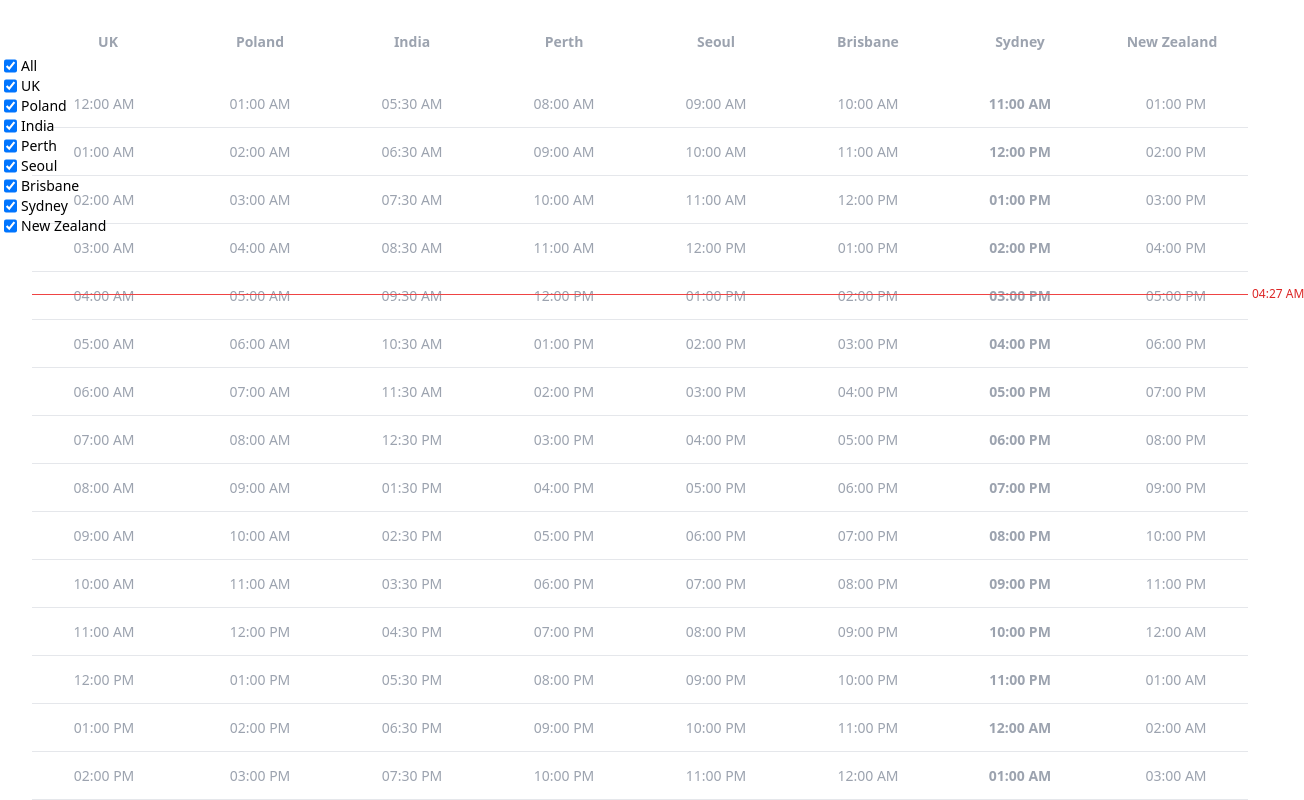
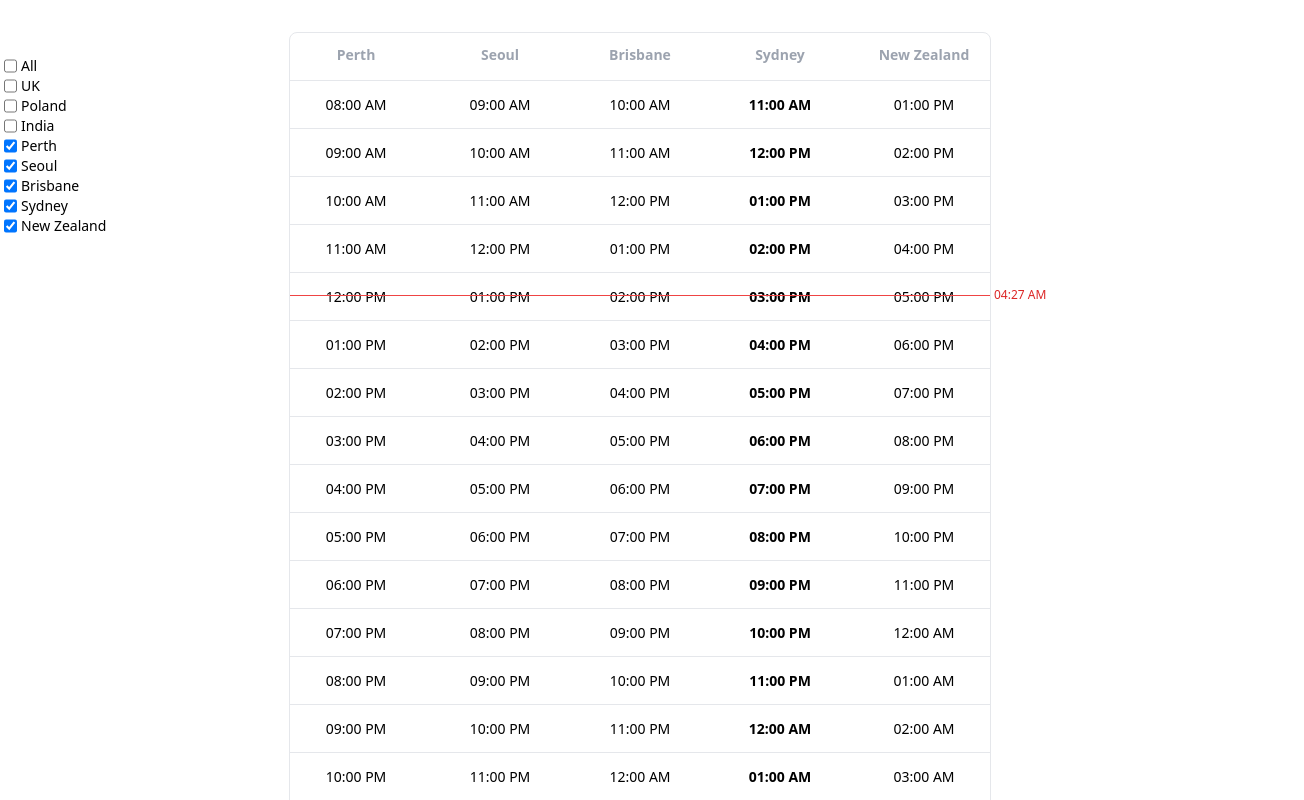
Before and after one commit to BarnabyBishop/Timezones, a React (Vite) app: page / in a window 1280 px wide. Shown: the top 800 px of the page, 1304 px wide, since content can reach past the window. Built offline with nearby package versions, Linux system fonts and the light colour scheme.

Commit message:
Made batta

```diff
--- a/src/App.tsx
+++ b/src/App.tsx
@@ -13,13 +13,14 @@ type TimeZone = {
 
 const DEFAULT_ZONE = "Sydney";
 
-const timeZones = [
+const DEFAULT_TIMEZONES = [
   {
     label: "UK",
     timezone: "Europe/London",
     gmtOffset: 1,
     abbreviation: "BST",
     hasDST: true,
+    selected: false,
   },
   {
     label: "Poland",
@@ -27,6 +28,7 @@ const timeZones = [
     gmtOffset: 2,
     abbreviation: "CEST",
     hasDST: true,
+    selected: false,
   },
   {
     label: "India",
@@ -34,6 +36,7 @@ const timeZones = [
     gmtOffset: 5.5,
     abbreviation: "IST",
     hasDST: false,
+    selected: false,
   },
   {
     label: "Perth",
@@ -41,6 +44,7 @@ const timeZones = [
     gmtOffset: 8,
     abbreviation: "AWST",
     hasDST: false,
+    selected: true,
   },
   {
     label: "Seoul",
@@ -48,6 +52,7 @@ const timeZones = [
     gmtOffset: 9,
     abbreviation: "KST",
     hasDST: false,
+    selected: true,
   },
   {
     label: "Brisbane",
@@ -55,6 +60,7 @@ const timeZones = [
     gmtOffset: 10,
     abbreviation: "AEST",
     hasDST: false,
+    selected: true,
   },
   {
     label: "Sydney",
@@ -62,6 +68,7 @@ const timeZones = [
     gmtOffset: 11,
     abbreviation: "AEDT",
     hasDST: true,
+    selected: true,
   },
   {
     label: "New Zealand",
@@ -69,6 +76,7 @@ const timeZones = [
     gmtOffset: 13,
     abbreviation: "NZDT",
     hasDST: true,
+    selected: true,
   },
 ];
 
@@ -76,9 +84,7 @@ function App() {
   // Used to rerender every minute to update the 'now' line
   const [now, setNow] = useState(new Date());
 
-  const [selectedZones, setSelectedZones] = useState(
-    Object.fromEntries(timeZones.map(({ label }) => [label, true]))
-  );
+  const [timeZones, setTimeZones] = useState(DEFAULT_TIMEZONES);
 
   const [selectedRows, setSelectedRows] = useState<Array<number>>([]);
 
@@ -94,37 +100,34 @@ function App() {
     // Easy for toggling all on and off
     if (zone.label === DEFAULT_ZONE) {
       // Are most of the zones enabled or disabled?
-      let selected = 0;
-      let notSelected = 0;
+      let selectedCount = 0;
+      let notSelectedCount = 0;
 
-      Object.values(selectedZones).forEach((enabled) => {
-        if (enabled) {
-          selected++;
+      timeZones.forEach(({ selected }) => {
+        if (selected) {
+          selectedCount++;
         } else {
-          notSelected++;
+          notSelectedCount++;
         }
       });
 
-      if (selected > notSelected) {
-        setSelectedZones(
-          Object.fromEntries(
-            timeZones.map(({ label }) =>
-              label === DEFAULT_ZONE ? [label, true] : [label, false]
-            )
+      if (selectedCount > notSelectedCount) {
+        setTimeZones(
+          timeZones.map((zone) =>
+            zone.label === DEFAULT_ZONE
+              ? { ...zone, selected: true }
+              : { ...zone, selected: false }
           )
         );
       } else {
-        setSelectedZones(
-          Object.fromEntries(timeZones.map(({ label }) => [label, true]))
-        );
+        setTimeZones(timeZones.map((zone) => ({ ...zone, selected: true })));
       }
       return;
     }
 
-    setSelectedZones((prev) => ({
-      ...selectedZones,
-      [zone.label]: !prev[zone.label],
-    }));
+    setTimeZones((prev) =>
+      prev.map((zone) => ({ ...zone, selected: !zone.selected }))
+    );
   };
 
   const toggleRow = (index: number) => {
@@ -144,27 +147,25 @@ function App() {
   // const borderOffsetTop = nowHour * 1;- borderOffsetTop
   const minuteTop = (48 / 60) * nowMinutes;
   const nowPosition = hourTop + minuteTop;
+  const selectedTimeZones = timeZones.filter(
+    (zone) => zone.selected || zone.label === DEFAULT_ZONE
+  );
 
   return (
-    <div>
+    <div className="grid justify-center">
       <div className="fixed left-1 top-14 z-10">
         <div key={`selectors_all`} className="flex gap-1 cursor-pointer">
           <input
             id={`selectors_all_control`}
             name={`selectors_all_control`}
             type="checkbox"
-            checked={
-              Object.entries(selectedZones).find(
-                ([zone, selected]) => zone && !selected
-              )
-                ? false
-                : true
-            }
+            checked={timeZones.find(({ selected }) => !selected) ? false : true}
             onChange={(e) =>
-              setSelectedZones(
-                Object.fromEntries(
-                  timeZones.map(({ label }) => [label, e.target.checked])
-                )
+              setTimeZones((prev) =>
+                prev.map((zone) => ({
+                  ...zone,
+                  selected: e.target.checked,
+                }))
               )
             }
           />
@@ -172,44 +173,71 @@ function App() {
             All
           </label>
         </div>
-        {Object.entries(selectedZones).map(([zone, selected]) => {
+        {timeZones.map((zone) => {
           return (
             <div
-              key={`selectors_${zone}`}
+              key={`selectors_${zone.label}`}
               className="flex gap-1 cursor-pointer"
             >
               <input
-                id={`selectors_${zone}_control`}
-                name={`selectors_${zone}_control`}
+                id={`selectors_${zone.label}_control`}
+                name={`selectors_${zone.label}_control`}
                 type="checkbox"
-                checked={selected}
+                checked={zone.selected}
                 onChange={(e) =>
-                  setSelectedZones((prev) => ({
-                    ...prev,
-                    [zone]: !!e.target.checked,
+                  setTimeZones((prev) =>
+                    prev.map((prevZone) => ({
+                      ...prevZone,
+                      selected:
+                        prevZone.label === zone.label
+                          ? e.target.checked
+                          : prevZone.selected,
                     }))
+                  )
                 }
               />
-              <label htmlFor={`selectors_${zone}_control`} className="text-sm">
-                {zone}
+              <label
+                htmlFor={`selectors_${zone.label}_control`}
+                className="text-sm"
+              >
+                {zone.label}
               </label>
             </div>
           );
         })}
       </div>
-      <div className="grid grid-cols-8 relative" key={now.toString()}>
-        {timeZones.map((zone) => (
+      <div
+        className={`grid relative border rounded-lg`}
+        key={now.toString()}
+        style={{
+          gridTemplateColumns: `repeat(${
+            selectedTimeZones.length || 1
+          }, minmax(0, 140px))`,
+        }}
+      >
         <div
           className={`
+              grid
+              grid-cols-subgrid
+              col-span-${selectedTimeZones.length}
+              ${rowHeightClass}
+              border-b
+              gap-4
+              justify-center
+              items-center
               text-gray-400
               text-sm
+              font-bold
+              select-none
+
+              `}
+        >
+          {selectedTimeZones.map((zone) => (
+            <div
+              className={`
               ${rowHeightClass}
-              bg-white
-              rounded-sm
               cursor-pointer
-              font-bold
-              align-bottom
-              select-none
+              p-3
               `}
               key={zone.label}
               onClick={() => toggleZone(zone)}
@@ -217,12 +245,13 @@ function App() {
               {zone.label}
             </div>
           ))}
+        </div>
         {Array.from({ length: 24 }, (_, index) => index).map((index) => (
           <div
             className={`
               grid
               grid-cols-subgrid
-              col-span-8
+              col-span-${selectedTimeZones.length}
               ${rowHeightClass}
               border-b
               cursor-pointer
@@ -238,7 +267,7 @@ function App() {
             key={`row-${index}`}
             onClick={() => toggleRow(index)}
           >
-            {timeZones.map((zone) => {
+            {selectedTimeZones.map((zone) => {
               const time = new Date();
               time.setHours(index, 0, 0, 0);
               // console.log(time);
@@ -253,11 +282,6 @@ function App() {
                   p-1
                   rounded-sm
                   ${zone.label === DEFAULT_ZONE ? "font-bold" : ""}
-                  ${
-                    !selectedZones[zone.label]
-                      ? "text-transparent"
-                      : "text-gray-400"
-                  }
                 `}
                   key={`${zone.label}_${tzDate.toString()}`}
                 >
@@ -288,7 +312,6 @@ function App() {
             text-xs
             text-red-600
             whitespace-nowrap
-
             `}
           >
             {format(now, "hh:mm aa")}
--- a/tailwind.config.js
+++ b/tailwind.config.js
@@ -1,8 +1,5 @@
 /** @type {import('tailwindcss').Config} */
 export default {
   content: ["./index.html", "./src/**/*.{js,ts,jsx,tsx}"],
-  theme: {
-    extend: {},
-  },
-  plugins: [],
+  safelist: [{ pattern: /grid-cols-\d+/ }, { pattern: /col-span-\d+/ }],
 };
```
Also changed, not shown: eslint.config.js (+7 -1 lines). Lines whose indentation alone changed are shown as unchanged.
